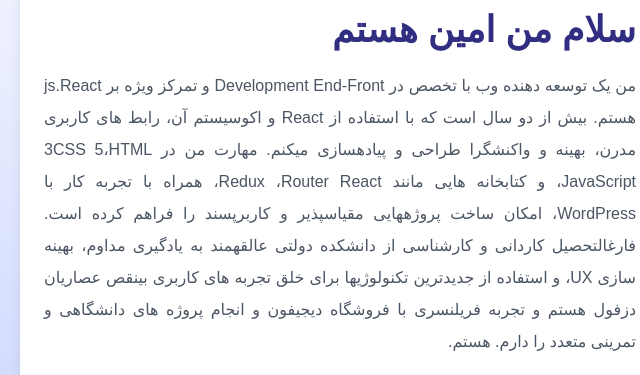
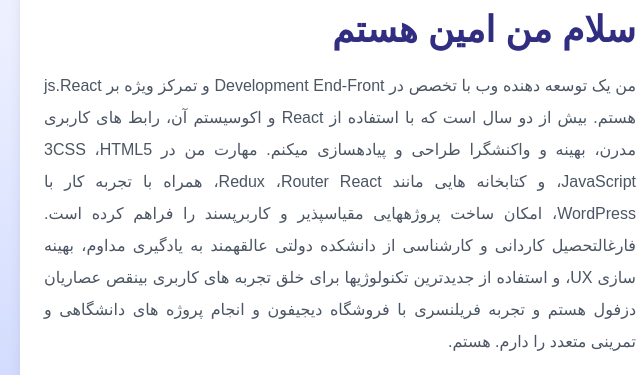
Before and after one commit to am1nNP/am1nNP.github.io, a plain HTML site: page index.html in a window 1280 px wide. Shown: the part 246-621 px from the top of the page, 20-660 px from the left. Drawn offline with Linux system fonts and the light colour scheme; a small style sheet from the web is missing.

Commit message:
Update index.html

```diff
--- a/index.html
+++ b/index.html
@@ -80,7 +80,7 @@
         <p class="text-gray-600">
 من یک توسعه دهنده وب با تخصص در Development End-Front و تمرکز ویژه بر js.React هستم. بیش از دو سال است
 که با استفاده از React و اکوسیستم آن، رابط های کاربری مدرن، بهینه و واکنشگرا طراحی و پیادهسازی میکنم. مهارت من
-در 3CSS 5،HTML ،JavaScript و کتابخانه هایی مانند Redux ،Router React، همراه با تجربه کار با WordPress، امکان
+ در 3CSS ،HTML5 ،JavaScript و کتابخانه هایی مانند Redux ،Router React، همراه با تجربه کار با WordPress، امکان
 ساخت پروژههایی مقیاسپذیر و کاربرپسند را فراهم کرده است. فارغالتحصیل کاردانی و کارشناسی از دانشکده دولتی
 عالقهمند به یادگیری مداوم، بهینه سازی UX، و استفاده از جدیدترین تکنولوژیها برای خلق تجربه های کاربری بینقص عصاریان دزفول هستم و تجربه فریلنسری با فروشگاه دیجیفون و انجام پروژه های دانشگاهی و تمرینی متعدد را دارم.
 هستم.
```
